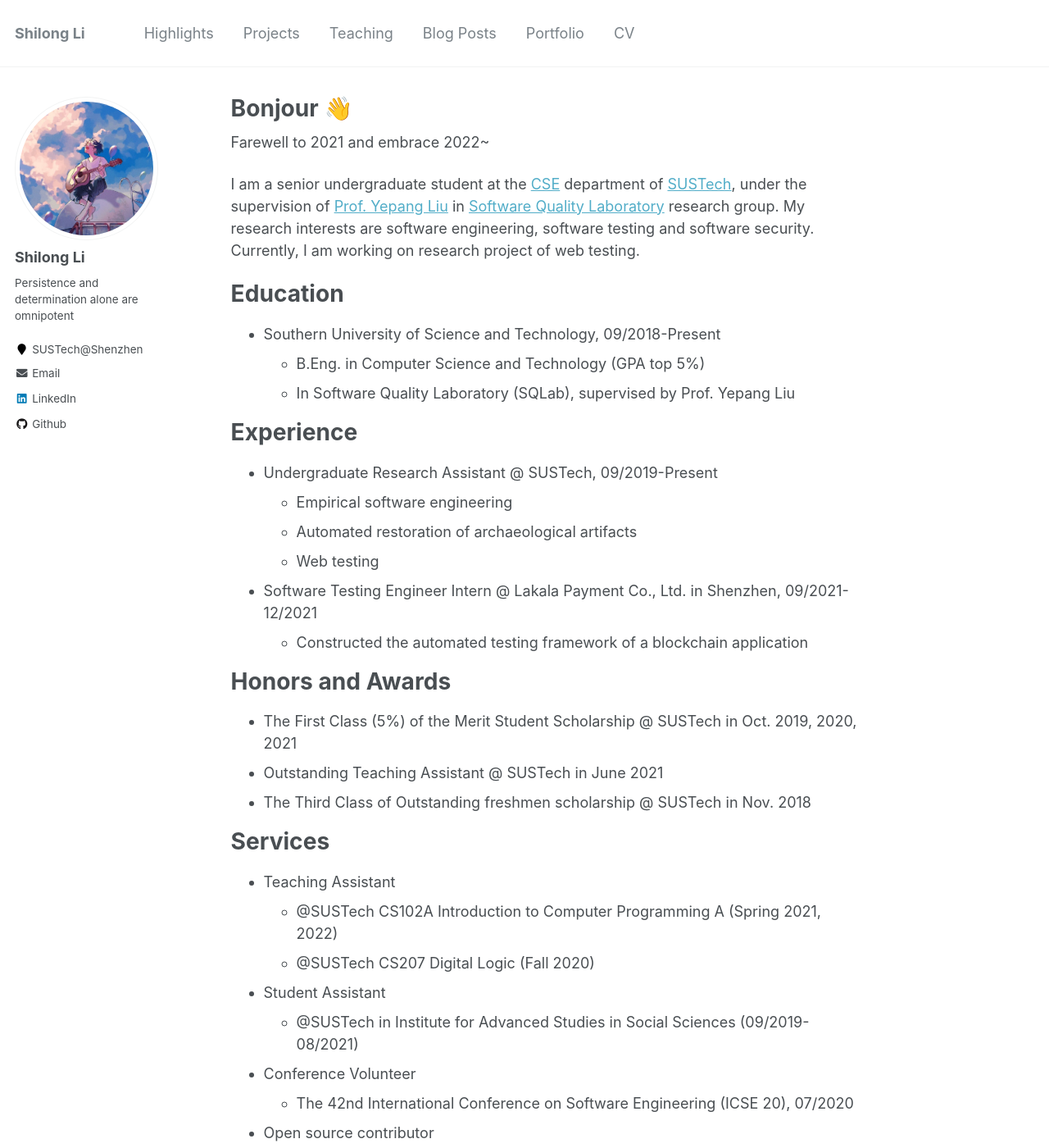
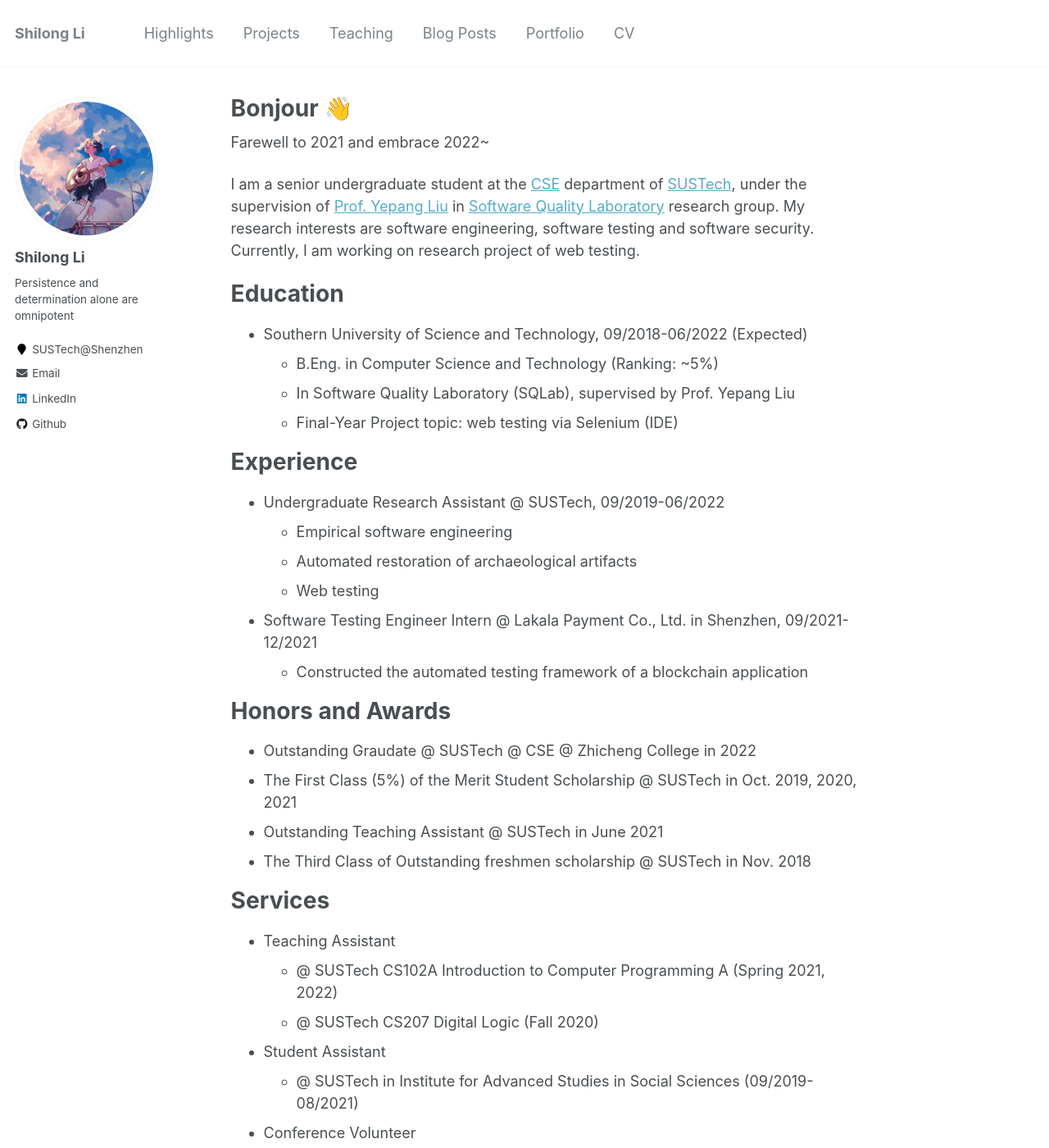
Before and after one commit to lethal233/lethal233.github.io, a Jekyll site: the page built from _pages/about.md, in a window 1280 px wide and 1400 px high. Shown: the whole window at 82% size. Built offline with Jekyll 4.4.1, drawn with Linux system fonts in a browser that asks for light colours.

Commit message:
[update]

```diff
--- a/_pages/about.md
+++ b/_pages/about.md
@@ -15,13 +15,14 @@
 
 # Education
 
-- Southern University of Science and Technology, 09/2018-Present
-  - B.Eng. in Computer Science and Technology (GPA top 5%)
+- Southern University of Science and Technology, 09/2018-06/2022 (Expected)
+  - B.Eng. in Computer Science and Technology (Ranking: ~5%)
   - In Software Quality Laboratory (SQLab), supervised by Prof. Yepang Liu
+  - Final-Year Project topic: web testing via Selenium (IDE)
 
 # Experience
 
-- Undergraduate Research Assistant @ SUSTech, 09/2019-Present
+- Undergraduate Research Assistant @ SUSTech, 09/2019-06/2022
   - Empirical software engineering
   - Automated restoration of archaeological artifacts
   - Web testing
@@ -31,6 +32,7 @@
 
 # Honors and Awards
 
+- Outstanding Graudate @ SUSTech @ CSE @ Zhicheng College in 2022
 - The First Class (5%) of the Merit Student Scholarship @ SUSTech in Oct. 2019, 2020, 2021
 - Outstanding Teaching Assistant @ SUSTech in June 2021
 - The Third Class of Outstanding freshmen scholarship @ SUSTech in Nov. 2018
@@ -38,10 +40,10 @@
 # Services
 
 - Teaching Assistant
-  - @SUSTech CS102A Introduction to Computer Programming A (Spring 2021, 2022)
-  - @SUSTech CS207 Digital Logic (Fall 2020)
+  - @ SUSTech CS102A Introduction to Computer Programming A (Spring 2021, 2022)
+  - @ SUSTech CS207 Digital Logic (Fall 2020)
 - Student Assistant
-  - @SUSTech in Institute for Advanced Studies in Social Sciences (09/2019-08/2021)
+  - @ SUSTech in Institute for Advanced Studies in Social Sciences (09/2019-08/2021)
 - Conference Volunteer
   - The 42nd International Conference on Software Engineering (ICSE 20), 07/2020
 - Open source contributor
--- a/_pages/projects.md
+++ b/_pages/projects.md
@@ -8,7 +8,7 @@
 
 This page aims for the collection of my course projects since 2018. Also seen in [Collections of course projects and labs](https://github.com/lethal233/course-collections)
 
-Contains the following (class identifier order):
+Contains the following (in class identifier's order):
 
 - Digital Design (CS207): [VGA controller](https://github.com/assign-D-D/simple_VGA)
 - Computer Application and System Design (CS209A): [sudoku & magic square](https://github.com/quantum-square)
```
Also changed, not shown: other parts of _pages/about.md (+0 -4 lines).
